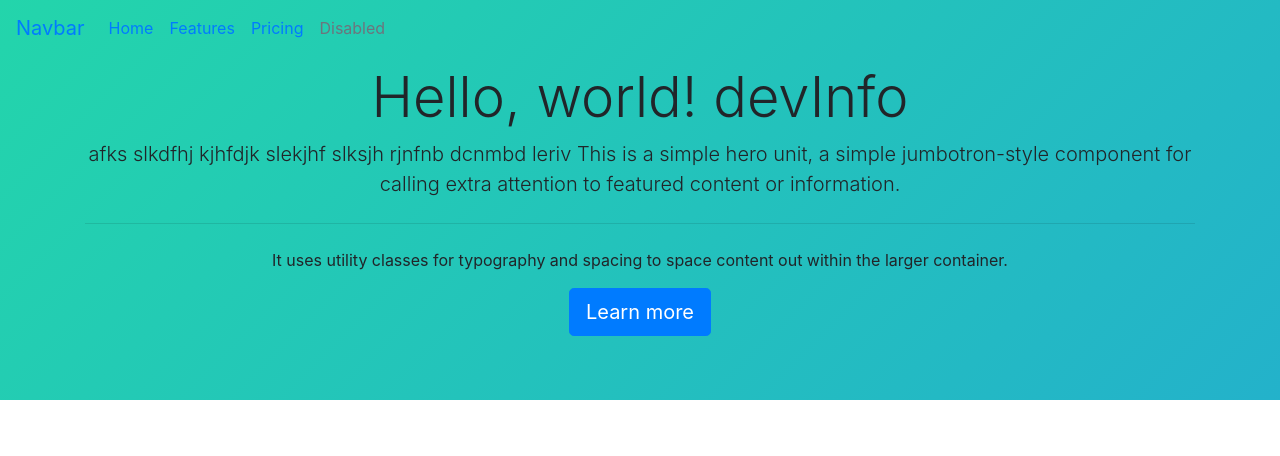
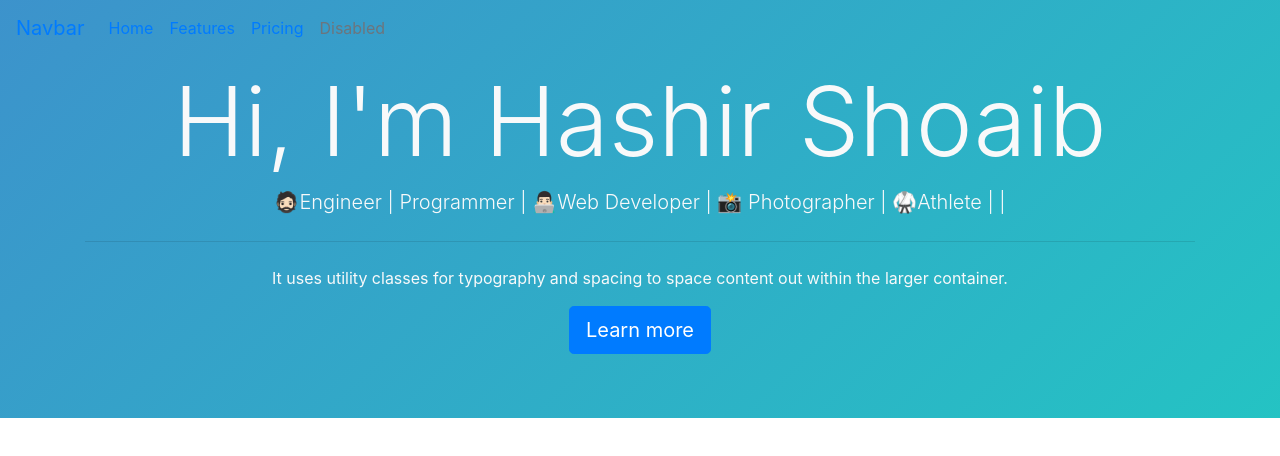
Before and after one commit to hashirshoaeb/home, a React (Create React App) app: page / in a window 1280 px wide. Shown: the top 456 px of the page. Built offline with nearby package versions, Linux system fonts and the light colour scheme.

Commit message:
more update

```diff
--- a/src/App.css
+++ b/src/App.css
@@ -1,3 +1,69 @@
-.hii {
-  background-color: black;
+.bgstyle {
+  /* background: linear-gradient(136deg, #1ad7c0, #8E44AD, #ff9b11, #1F3A93, #ddd8c6, #000000, #000000);  */
+  background: linear-gradient(
+    136deg,
+    #1f3a93,
+    #4484ce,
+    #1ad7c0,
+    #ff9b11,
+    #9b59b6,
+    #efefef,
+    #000000,
+    #ecf0f1
+  );
+
+  background-size: 1200% 1200%;
+  -webkit-animation: AnimationName 70s ease infinite;
+  -moz-animation: AnimationName 70s ease infinite;
+  -o-animation: AnimationName 70s ease infinite;
+  animation: AnimationName 70s ease infinite;
+  height: 100%;
 }
+
+@-webkit-keyframes AnimationName {
+  0% {
+    background-position: 0% 7%;
+  }
+  50% {
+    background-position: 100% 94%;
+  }
+  100% {
+    background-position: 0% 7%;
+  }
+}
+
+@-moz-keyframes AnimationName {
+  0% {
+    background-position: 0% 7%;
+  }
+  50% {
+    background-position: 100% 94%;
+  }
+  100% {
+    background-position: 0% 7%;
+  }
+}
+
+@-o-keyframes AnimationName {
+  0% {
+    background-position: 0% 7%;
+  }
+  50% {
+    background-position: 100% 94%;
+  }
+  100% {
+    background-position: 0% 7%;
+  }
+}
+
+@keyframes AnimationName {
+  0% {
+    background-position: 0% 7%;
+  }
+  50% {
+    background-position: 100% 94%;
+  }
+  100% {
+    background-position: 0% 7%;
+  }
+}
--- a/src/App.js
+++ b/src/App.js
@@ -67,31 +67,19 @@ class MainBody extends Component {
     super(props);
     this.state = {
       backgroundType: "gradient",
-      devInfo: "devInfo",
-      devDesc: "afks slkdfhj kjhfdjk slekjhf slksjh rjnfnb dcnmbd leriv",
-      bgStyle: this.prepareGradientStyleSheets()
+      devInfo: "Hi, I'm Hashir Shoaib",
+      devDesc:
+        "🧔🏻Engineer | Programmer | 👨🏻‍💻Web Developer | 📸 Photographer | 🥋Athlete | 👩‍🎨 Artist"
     };
   }
 
-  prepareGradientStyleSheets = () => {
-    return {
-      background: "linear-gradient(-45deg, #EE7752, #E73C7E, #23A6D5, #23D5AB)",
-      backgroundSize: "400% 400%"
-    };
-  };
-
   render() {
     return (
-      <div
-        className="jumbotron jumbotron-fluid bg-transparent"
-        style={this.state.bgStyle}
-      >
+      <div className="jumbotron jumbotron-fluid bg-transparent bgstyle text-light">
         <div className=" container container-fluid text-center">
-          <h1 className="display-4">Hello, world! {this.state.devInfo}</h1>
+          <h1 className="display-1">{this.state.devInfo}</h1>
           <p className="lead">
-            {this.state.devDesc} This is a simple hero unit, a simple
-            jumbotron-style component for calling extra attention to featured
-            content or information.
+            <Typist>{this.state.devDesc}</Typist>
           </p>
           <hr className="my-4" />
           <p>
@@ -115,7 +103,7 @@ class App extends Component {
 
   render() {
     return (
-      <div className="hii">
+      <div>
         <Navbar></Navbar>
         <MainBody></MainBody>
       </div>
```
